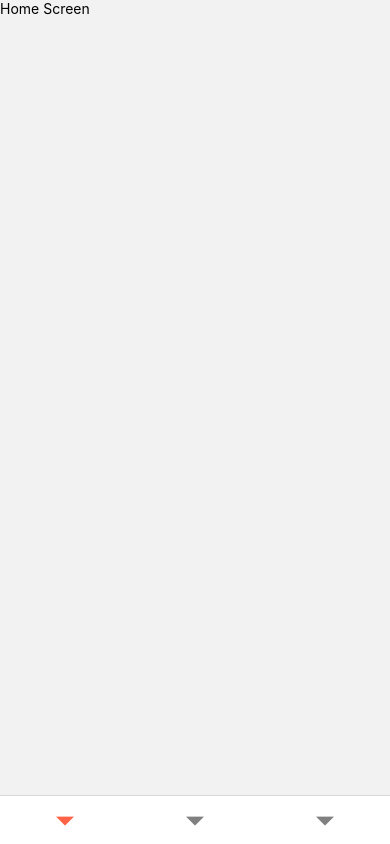
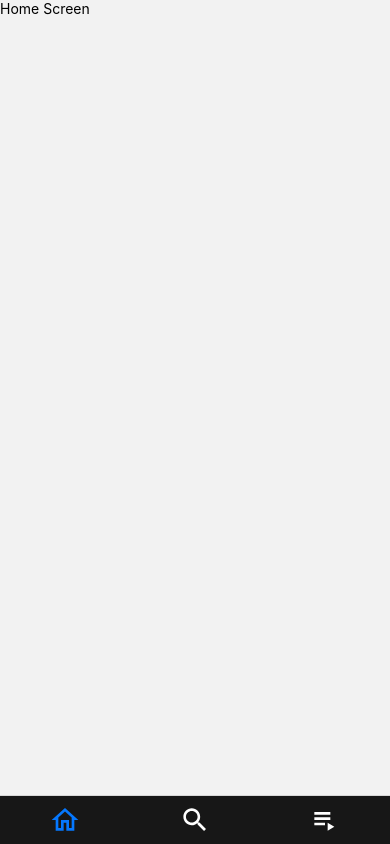
Before and after one commit to NicoCagnina/movy-rn-onboarding, a React Native app: screen / in a window 390 px wide. Built offline with nearby package versions, Linux system fonts and the light colour scheme.

Commit message:
setup react-native-svg

```diff
--- a/package.json
+++ b/package.json
@@ -16,7 +16,9 @@
     "react": "18.2.0",
     "react-native": "0.73.4",
     "react-native-safe-area-context": "^4.9.0",
-    "react-native-screens": "^3.29.0"
+    "react-native-screens": "^3.29.0",
+    "react-native-svg": "^14.1.0",
+    "react-native-svg-transformer": "^1.3.0"
   },
   "devDependencies": {
     "@babel/core": "^7.20.0",
--- /dev/null
+++ b/src/assets/icons/HomeIcon.tsx
@@ -0,0 +1,20 @@
+import * as React from 'react';
+import Svg, {Path} from 'react-native-svg';
+
+const HomeIcon = (props: any) => (
+  <Svg
+    width={32}
+    height={32}
+    viewBox="0 0 32 32"
+    fill="none"
+    xmlns="http://www.w3.org/2000/svg"
+    {...props}>
+    <Path
+      fillRule="evenodd"
+      clipRule="evenodd"
+      d="M6.66675 16H2.66675L16.0001 4L29.3334 16H25.3334V26.6667H17.3334V18.6667H14.6667V26.6667H6.66675V16ZM22.6667 13.5867L16.0001 7.58667L9.33341 13.5867V24H12.0001V16H20.0001V24H22.6667V13.5867Z"
+      fill={props.fill}
+    />
+  </Svg>
+);
+export default HomeIcon;
--- /dev/null
+++ b/src/assets/icons/MyList.tsx
@@ -0,0 +1,20 @@
+import * as React from 'react';
+import Svg, {Path} from 'react-native-svg';
+
+const MyListIcon = (props: any) => (
+  <Svg
+    width={40}
+    height={40}
+    viewBox="0 0 40 40"
+    fill="none"
+    xmlns="http://www.w3.org/2000/svg"
+    {...props}>
+    <Path
+      fillRule="evenodd"
+      clipRule="evenodd"
+      d="M26.6667 10H6.66675V13.3333H26.6667V10ZM26.6667 16.6667H6.66675V20H26.6667V16.6667ZM6.66675 23.3333H20.0001V26.6667H6.66675V23.3333ZM31.6667 28.3333L23.3334 33.3333V23.3333L31.6667 28.3333Z"
+      fill={props.fill}
+    />
+  </Svg>
+);
+export default MyListIcon;
--- /dev/null
+++ b/src/assets/icons/SearchIcon.tsx
@@ -0,0 +1,20 @@
+import * as React from 'react';
+import Svg, {Path} from 'react-native-svg';
+
+const SearchIcon = (props: any) => (
+  <Svg
+    width={33}
+    height={32}
+    viewBox="0 0 33 32"
+    fill="none"
+    xmlns="http://www.w3.org/2000/svg"
+    {...props}>
+    <Path
+      fillRule="evenodd"
+      clipRule="evenodd"
+      d="M20.1133 18.6667H21.1667L27.82 25.3333L25.8333 27.32L19.1667 20.6667V19.6133L18.8067 19.24C17.2867 20.5467 15.3133 21.3333 13.1667 21.3333C8.38 21.3333 4.5 17.4533 4.5 12.6667C4.5 7.88 8.38 4 13.1667 4C17.9533 4 21.8333 7.88 21.8333 12.6667C21.8333 14.8133 21.0467 16.7867 19.74 18.3067L20.1133 18.6667ZM7.16667 12.6667C7.16667 15.9867 9.84667 18.6667 13.1667 18.6667C16.4867 18.6667 19.1667 15.9867 19.1667 12.6667C19.1667 9.34667 16.4867 6.66667 13.1667 6.66667C9.84667 6.66667 7.16667 9.34667 7.16667 12.6667Z"
+      fill={props.fill}
+    />
+  </Svg>
+);
+export default SearchIcon;
--- a/src/screens/index.tsx
+++ b/src/screens/index.tsx
@@ -5,16 +5,35 @@ import SearchScreen from './search';
 import HomeScreen from './home';
 import {createBottomTabNavigator} from '@react-navigation/bottom-tabs';
 import {RootStackParamList} from '../types/navigation';
+import Colors from '../types/colors';
+import HomeIcon from '../assets/icons/HomeIcon';
+import MyListIcon from '../assets/icons/MyList';
+import SearchIcon from '../assets/icons/SearchIcon';
 
 const Tab = createBottomTabNavigator<RootStackParamList>();
+
+const renderHomeIcon = (color: string) => (
+  <HomeIcon fill={color} width={32} height={32} />
+);
+
+const renderMyListIcon = (color: string) => (
+  <MyListIcon fill={color} width={32} height={32} />
+);
+
+const renderSearchIcon = (color: string) => (
+  <SearchIcon fill={color} width={32} height={32} />
+);
 
 function AppNavigator() {
   return (
     <NavigationContainer>
       <Tab.Navigator
         screenOptions={{
-          tabBarActiveTintColor: 'tomato',
-          tabBarInactiveTintColor: 'gray',
+          tabBarActiveTintColor: Colors.tabActive,
+          tabBarInactiveTintColor: Colors.white,
+          tabBarStyle: {
+            backgroundColor: Colors.tabBackground,
+          },
           headerShown: false,
         }}>
         <Tab.Screen
@@ -22,17 +41,24 @@ function AppNavigator() {
           component={HomeScreen}
           options={{
             tabBarShowLabel: false,
+            tabBarIcon: ({color}) => renderHomeIcon(color),
+          }}
+        />
+        <Tab.Screen
+          name="Search"
+          component={SearchScreen}
+          options={{
+            tabBarShowLabel: false,
+            tabBarIcon: ({color}) => renderSearchIcon(color),
           }}
         />
         <Tab.Screen
           name="MyList"
           component={MyListScreen}
-          options={{tabBarShowLabel: false}}
-        />
-        <Tab.Screen
-          name="Search"
-          component={SearchScreen}
-          options={{tabBarShowLabel: false}}
+          options={{
+            tabBarShowLabel: false,
+            tabBarIcon: ({color}) => renderMyListIcon(color),
+          }}
         />
       </Tab.Navigator>
     </NavigationContainer>
--- /dev/null
+++ b/src/types/colors.ts
@@ -0,0 +1,7 @@
+const Colors = {
+  tabBackground: '#171717',
+  tabActive: '#0578FF',
+  white: '#FFF',
+};
+
+export default Colors;
```
Also changed, not shown: 1 other file (tests, documents, lock files or other folders).
